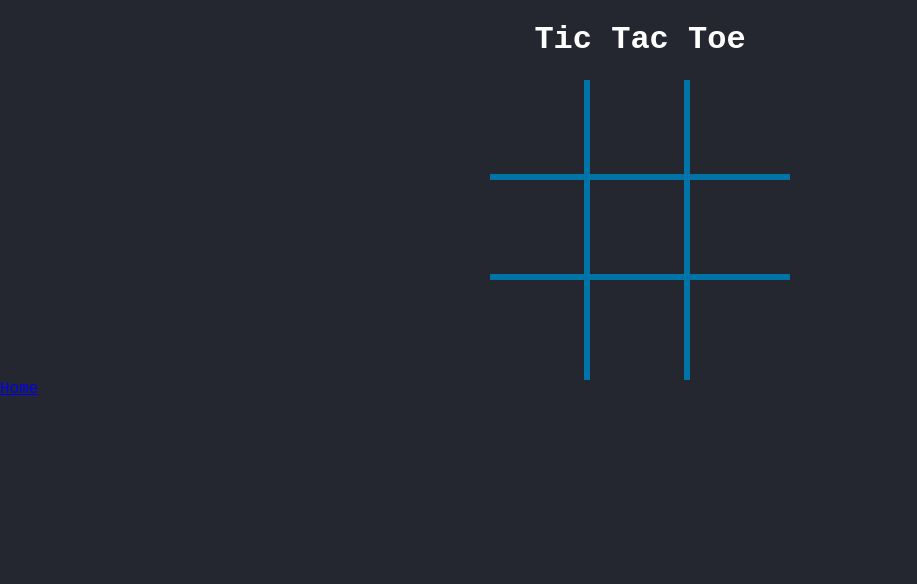
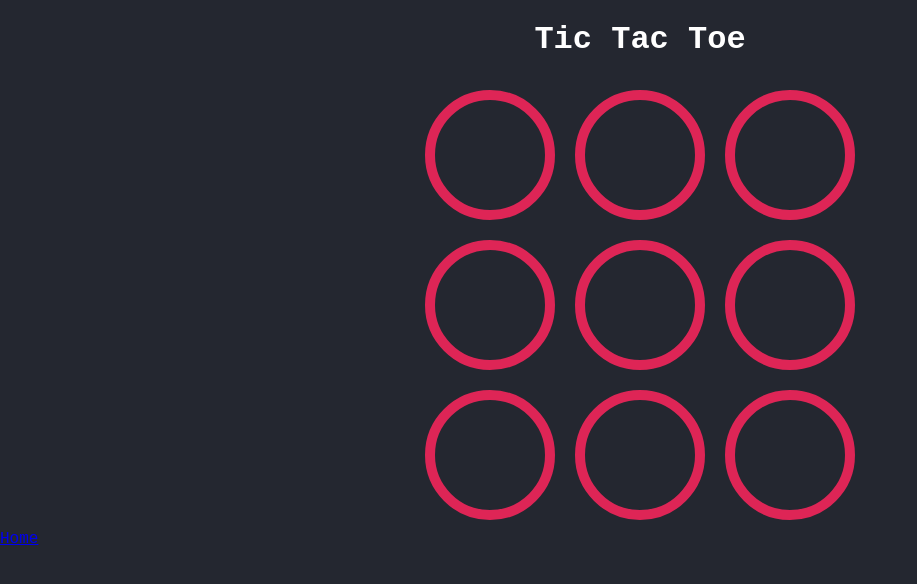
Before and after one commit to amirrahemi01/Basic-TicTacToe, a React (Create React App) app: page /Game in a window 1280 px wide. Shown: the top 584 px of the page, without its empty margins (0-917 px from the left). Built offline with nearby package versions, Linux system fonts and the light colour scheme.

Commit message:
Styling of game page route

```diff
--- a/src/App.css
+++ b/src/App.css
@@ -15,14 +15,8 @@ h1 {
   text-align: center;
 }
 
-.home-container {
-  display: flex;
-  flex-direction: row;
-  align-items: center;
+.main-background {
   background-image: url("./Assets/Images/background.jpg");
-  height: 100vh;
-  margin: 0;
-  padding: 0;
   -webkit-background-size: cover;
   -moz-background-size: cover;
   -ms-background-size: cover;
@@ -31,6 +25,16 @@ h1 {
   background-repeat: no-repeat;
   background-size: cover;
   position: relative;
+}
+
+.home-container {
+  display: flex;
+  flex-direction: row;
+  align-items: center;
+  height: 100vh;
+  margin: 0;
+  padding: 0;
+
 }
 
 .child-container {
@@ -134,26 +138,41 @@ h1 {
 
 .board-item {
   display: grid;
-  grid-template-columns: 100px 100px 100px;
-  grid-template-rows: 100px 100px 100px;
+  grid-template-columns: 150px 150px 150px;
+  grid-template-rows: 150px 150px 150px;
+  justify-content: center;
   cursor: pointer;
   position: relative;
+
+  font-weight: 1000;
+  color: #fff;
+  font-size: 22px;
+}
+
+.blur {
+  backdrop-filter: blur(100px);
+  width: 100%;
+  height: max-content
 }
 
 .tile {
   color: currentColor;
-  font-size: 2em;
+  font-size: 85px;
   display: flex;
   justify-content: center;
   align-items: center;
+  margin: 10px;
+
+  border-radius: 100%;
+  border: 10px solid #de2556;
 }
 
 .right-border {
-  border-right: 0.2em solid #0074a6;
+  border: 10px solid #de2556;
 }
 
 .bottom-border {
-  border-bottom: 0.2em solid #0074a6;
+  border: 10px solid #de2556;
 }
 
 .x-hover:hover::after {
```
